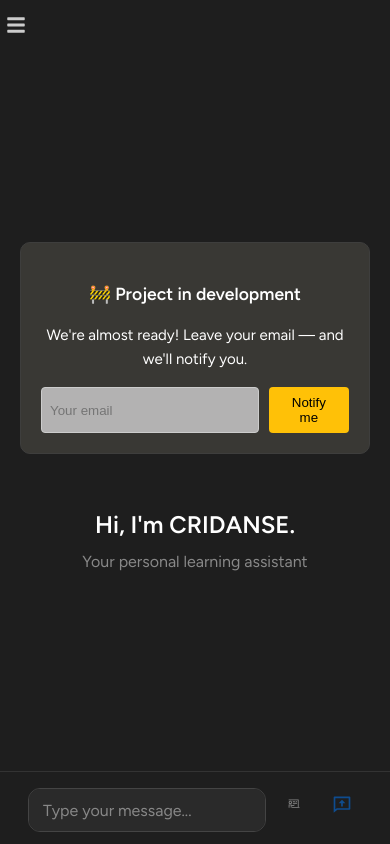
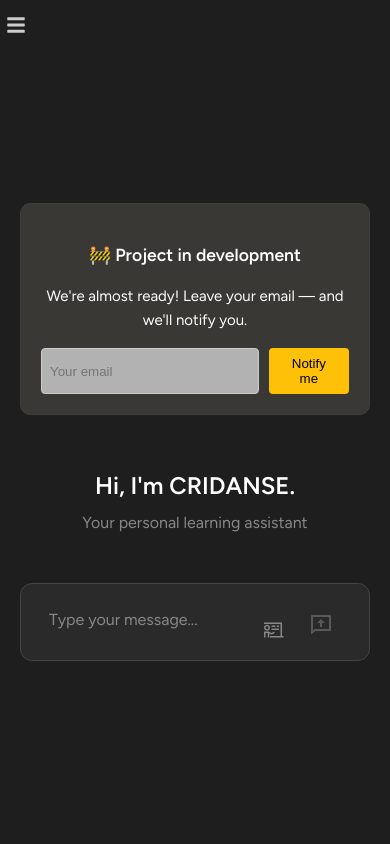
Before and after one commit to Maricvs/CRIDANSE, a React (Vite) app in the folder frontend/: page / in a window 390 px wide. Built offline with nearby package versions, Linux system fonts and the light colour scheme.

Commit message:
Возарщаю стили в инпут

```diff
--- a/frontend/src/ChatField.css
+++ b/frontend/src/ChatField.css
@@ -64,14 +64,7 @@
   box-sizing: border-box;
 }
 
-.chat-input-wrapper {
-  max-width: 768px;
-  margin: 0 auto;
-  padding: 16px;
-  display: flex;
-  gap: 8px;
-  align-items: flex-end;
-}
+
 
 /* Общее сообщение */
 .message {
@@ -104,16 +97,6 @@
   color: white;
   border-bottom-left-radius: 4px; /* Меньший радиус для лучшего визуального стиля */
   width: auto; /* Вместо 100%, чтобы сообщение было по размеру контента */
-}
-
-.chat-input-container {
-  position: fixed;
-  bottom: 0;
-  left: 0;
-  right: 0;
-  background-color: #1e1e1e;
-  border-top: 1px solid #333;
-  z-index: 10;
 }
 
 /* Инструменты ввода чата */
@@ -166,42 +149,56 @@
   padding: 0 4px;
 }
 
-/* Стили для textarea */
-textarea {
+.chat-input {
   flex: 1;
-  min-height: 44px;
-  max-height: 200px;
+  width: 100%;
   padding: 12px 16px;
-  font-size: 16px;
+  padding-right: 56px; /* Увеличено для большей кнопки отправки */
+  padding-left: 56px; /* Увеличено для большей кнопки документов */
+  font-size: 16px; /* Минимум 11pt согласно рекомендациям Apple */
   line-height: 1.5;
   border: 1px solid #444;
   border-radius: 12px;
+  outline: none;
   background-color: #2a2a2a;
   color: white;
   resize: none;
-  outline: none;
+  min-height: 3rem; /* Изменено на 3rem */
+  max-height: 160px;
+  overflow-y: auto;
+  font-family: 'Figtree', sans-serif;
   transition: border-color 0.2s ease, background-color 0.2s ease;
-  font-family: 'Figtree', sans-serif;
+  margin: 8px 0; /* Добавление отступов сверху и снизу */
 }
 
-textarea:focus {
+.chat-input:focus {
   border-color: #666;
   background-color: #333;
-  box-shadow: 0 0 0 2px rgba(255, 255, 255, 0.1);
+  box-shadow: 0 0 0 2px rgba(255, 255, 255, 0.1); /* Добавление небольшого эффекта свечения при фокусе */
 }
 
-textarea::placeholder {
+.chat-input::placeholder {
   color: #888;
   font-family: 'Figtree', sans-serif;
+  font-size: 16px; /* Минимум 11pt согласно рекомендациям Apple */
 }
 
-/* Стили для кнопок */
-.action-buttons {
-  display: flex;
-  gap: 8px;
-  margin-bottom: 8px;
+.chat-textarea {
+  width: 100%;
+  resize: none;
+  overflow: hidden;
+  min-height: 2.5rem;
+  max-height: 10rem;
+  padding: 0.75rem 3rem 0.75rem 1rem;
+  font-size: 1rem;
+  border-radius: 0.75rem;
+  border: 1px solid #ccc;
+  box-sizing: border-box;
+  line-height: 1.4;
+  outline: none;
 }
 
+/* Кнопка отправки */
 .chat-action-button {
   width: 44px;
   height: 44px;
@@ -214,6 +211,8 @@ textarea::placeholder {
   color: #888;
   cursor: pointer;
   transition: all 0.2s ease;
+  font-size: 40px;
+  margin-top: 0.5rem;
 }
 
 .chat-action-button:hover {
@@ -222,58 +221,27 @@ textarea::placeholder {
 }
 
 .chat-action-button.active {
-  color: #007bff;
+  background-color: #e3f2fd;
+  color: #1976d2;
 }
 
-.chat-action-button.send-button {
-  color: #007bff;
+.send-button {
+  position: relative;
+  align-self: flex-end;
 }
 
-.chat-action-button.send-button:hover {
-  background-color: rgba(0, 123, 255, 0.1);
+.send-button:disabled {
+  cursor: not-allowed;
+  opacity: 0.5;
 }
 
-.chat-action-button:disabled {
-  opacity: 0.5;
-  cursor: not-allowed;
+.send-button.visible {
+  opacity: 1;
+  transform: translateY(0);
 }
 
 .send-icon {
-  font-size: 20px;
-}
-
-/* Адаптивные стили */
-@media (max-width: 767px) {
-  .chat-input-wrapper {
-    padding: 12px;
-  }
-
-  textarea {
-    min-height: 40px;
-    padding: 10px 14px;
-  }
-
-  .chat-action-button {
-    width: 40px;
-    height: 40px;
-  }
-}
-
-@media (max-width: 375px) {
-  .chat-input-wrapper {
-    padding: 8px;
-  }
-
-  textarea {
-    min-height: 36px;
-    padding: 8px 12px;
-    font-size: 14px;
-  }
-
-  .chat-action-button {
-    width: 36px;
-    height: 36px;
-  }
+  transition: transform 0.2s ease, color 0.2s ease;
 }
 
 @media (min-width: 768px) {
@@ -284,6 +252,118 @@ textarea::placeholder {
     height: auto; /* Позволяет контенту расти при необходимости */
     display: flex;
     flex-direction: column;
+  }
+}
+
+@media (max-width: 767px) {
+  .chat-wrapper {
+    padding-left: 0;
+    transition: padding-left 0.3s ease;
+    min-height: 100%;
+    height: 100%;
+    position: fixed;
+    top: 0;
+    left: 0;
+    right: 0;
+    bottom: 0;
+    background-color: var(--bg-color);
+    overflow-y: auto;
+    -webkit-overflow-scrolling: touch;
+    padding-bottom: 60px;
+  }
+
+  .chat-field {
+    position: fixed;
+    bottom: 0;
+    left: 0;
+    right: 0;
+    padding: 6px;
+    background-color: #1e1e1e;
+    z-index: 1000;
+    border-top: 1px solid #333;
+    border-radius: 0;
+    margin: 0;
+    width: 100%;
+    box-sizing: border-box;
+    padding-bottom: calc(6px + env(safe-area-inset-bottom));
+    -webkit-transform: translateZ(0);
+    transform: translateZ(0);
+  }
+
+  .input-container {
+    position: relative;
+    width: 100%;
+    margin: 0;
+    padding: 0;
+    display: flex;
+    align-items: center;
+  }
+
+  textarea {
+    width: 100%;
+    min-height: 44px;
+    padding: 10px 12px;
+    padding-right: 100px; /* Добавляем отступ справа для кнопок */
+    font-size: 16px;
+    line-height: 1.25;
+    border: 1px solid #444;
+    border-radius: 12px;
+    background-color: #2a2a2a;
+    color: white;
+    resize: none;
+    outline: none;
+    box-sizing: border-box;
+    word-wrap: break-word;
+    white-space: pre-wrap;
+  }
+
+  .action-buttons {
+    position: absolute;
+    right: 0;
+    top: 0;
+    bottom: 0;
+    display: flex;
+    gap: 8px;
+    margin: 0;
+    width: 100%;
+    justify-content: center;
+    padding: 0 12px;
+    align-items: center;
+    pointer-events: none; /* Разрешаем клики сквозь кнопки */
+  }
+
+  .chat-action-button {
+    width: 40px;
+    height: 40px;
+    padding: 0;
+    font-size: 24px;
+    background: transparent;
+    color: #888;
+    display: flex;
+    align-items: center;
+    justify-content: center;
+    pointer-events: auto; /* Включаем клики для самих кнопок */
+  }
+
+  .chat-messages {
+    padding-bottom: calc(60px + env(safe-area-inset-bottom));
+    margin-bottom: env(safe-area-inset-bottom);
+    height: calc(100% - 60px);
+    overflow-y: auto;
+    -webkit-overflow-scrolling: touch;
+    position: relative;
+  }
+}
+
+/* Специальный стиль для устройств с меньшими экранами */
+@media (max-width: 375px) {
+  .chat-input {
+    padding-right: 46px;
+    padding-left: 46px;
+  }
+
+  .message {
+    max-width: 95%; /* Максимально используем доступное пространство */
   }
 }
 
@@ -309,19 +389,37 @@ textarea::placeholder {
   position: relative;
 }
 
-.send-button {
-  position: relative;
-  align-self: flex-end;
+textarea {
+  flex: 1;
+  width: -webkit-fill-available;
+  min-height: 44px;
+  max-height: 200px;
+  font-size: 16px;
+  line-height: 1.25;
+  border: none;
+  border-radius: 12px;
+  background-color: transparent;
+  color: white;
+  resize: none;
+  outline: none;
+  font-family: 'Figtree', sans-serif;
 }
 
-.send-button:disabled {
-  cursor: not-allowed;
-  opacity: 0.5;
+textarea:focus {
+  border-color: #666;
 }
 
-.send-button.visible {
-  opacity: 1;
-  transform: translateY(0);
+textarea::placeholder {
+  color: #888;
+}
+
+.action-buttons {
+  display: flex;
+  align-items: center;
+  justify-content: flex-end;
+  gap: 8px;
+  margin-top: 0.5rem;
+  width: 100%;
 }
 
 /* Стиль для первого сообщения в чате */
--- a/frontend/src/components/ChatField.tsx
+++ b/frontend/src/components/ChatField.tsx
@@ -45,8 +45,8 @@ export default function ChatField() {
   }, [message]);
 
   return (
-    <div className="chat-input-container">
-      <div className="chat-input-wrapper">
+    <div className="chat-field">
+      <div className="input-container">
         <textarea
           ref={textareaRef}
           value={message}
```
